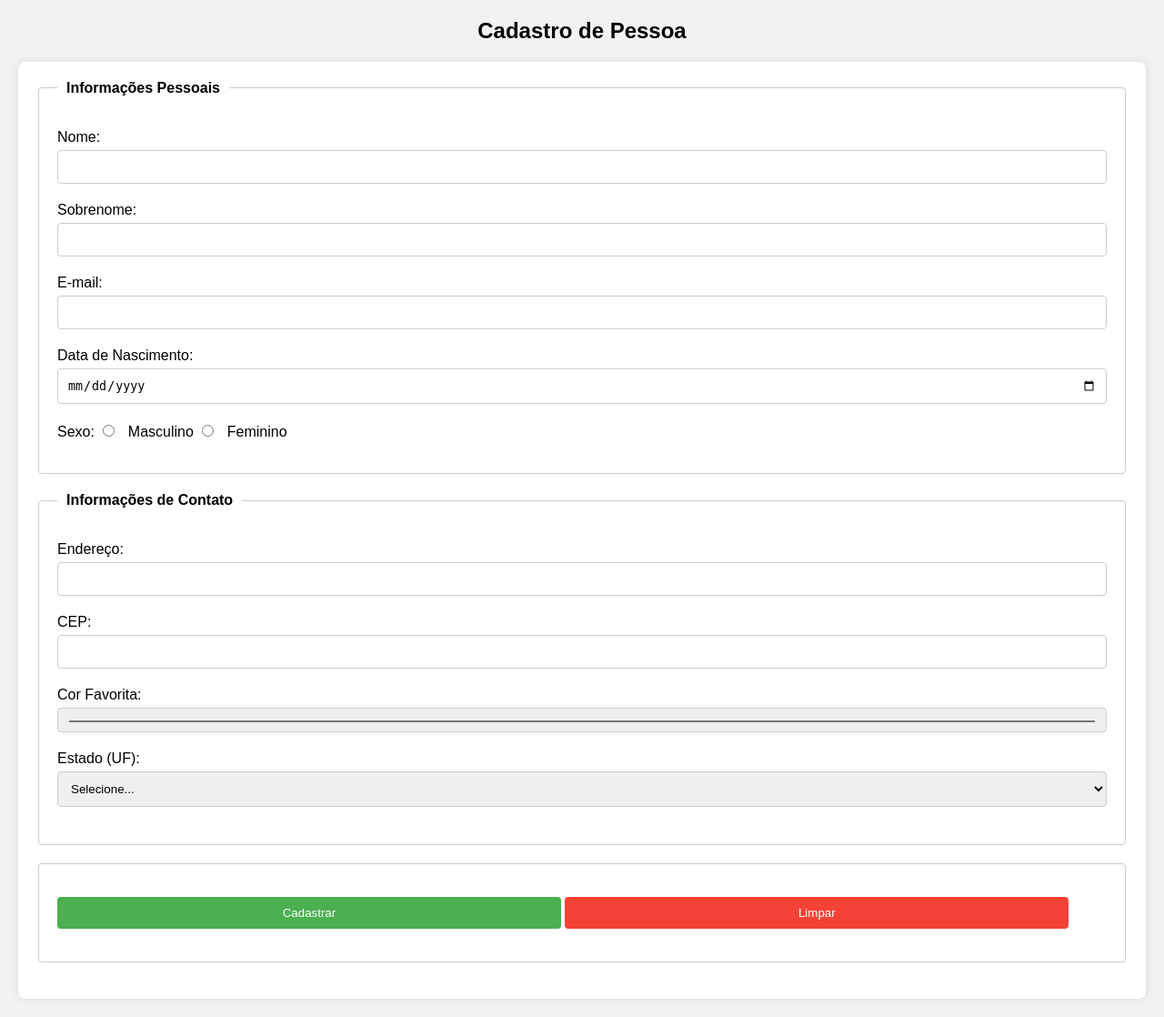
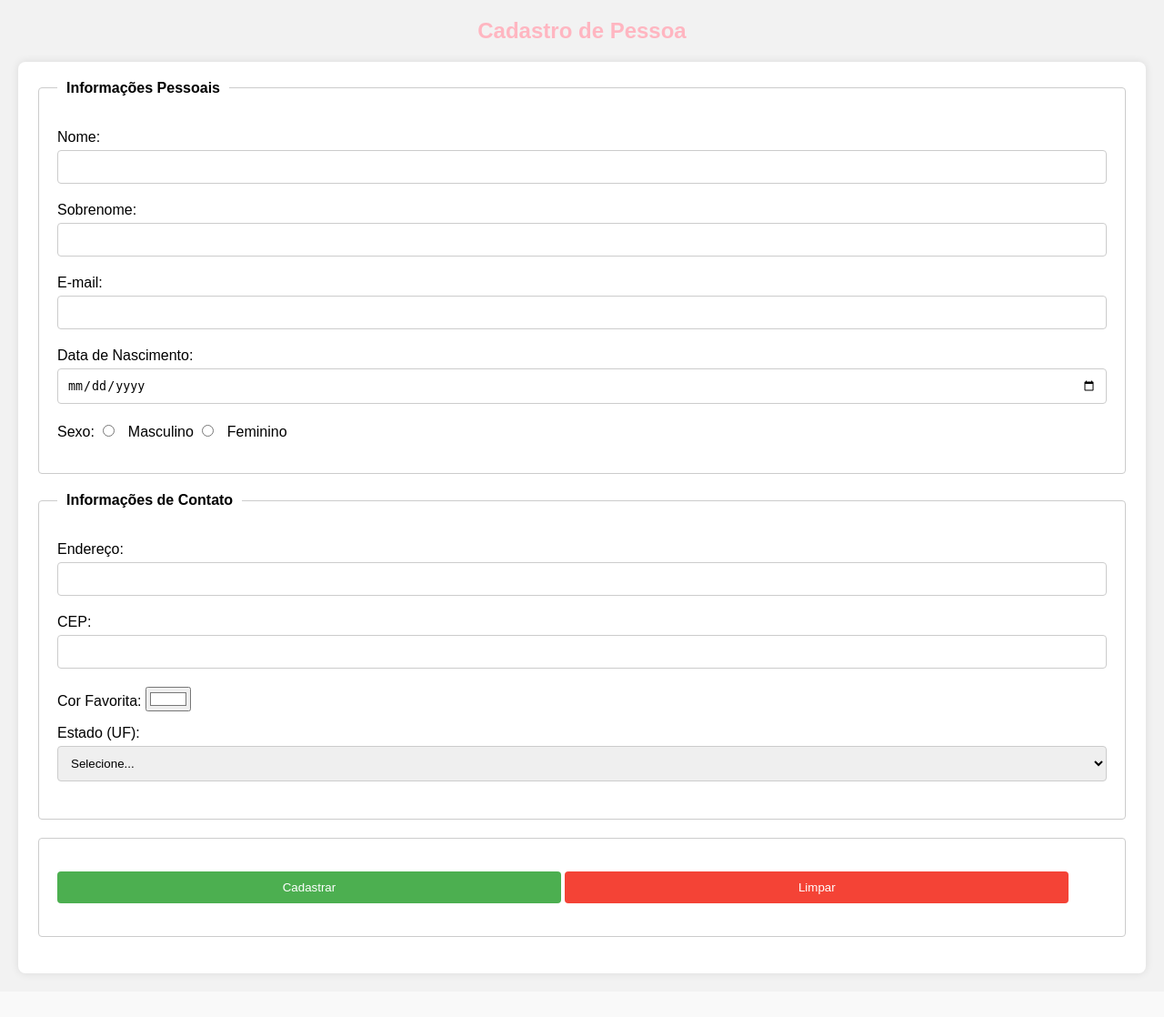
Before and after one commit to otavioxz/Programa-o-Web-I, a PHP site: page / in a window 1280 px wide. Shown: the whole page at 91% size. After the commit the page ends 1073 px from the top, so only its background shows below. Run offline with PHP 8.4, Linux system fonts and the light colour scheme.

Commit message:
ajuste css

```diff
--- a/Aula 3/Pratica3/styles.css
+++ b/Aula 3/Pratica3/styles.css
@@ -1,5 +1,5 @@
 body {
-    font-family: Arial, sans-serif;
+    font-family: 'Arial', Helvetica, sans-serif;
     background-color: #f2f2f2;
     margin: 20px;
 }
@@ -13,6 +13,7 @@ form {
 
 h2 {
     text-align: center;
+    color: lightpink;
 }
 
 fieldset {
@@ -59,7 +60,6 @@ label {
 input[type="text"],
 input[type="email"],
 input[type="date"],
-input[type="color"],
 select {
     width: 100%;
     padding: 10px;
```
